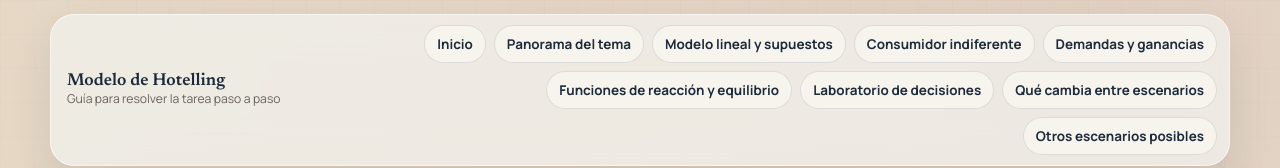
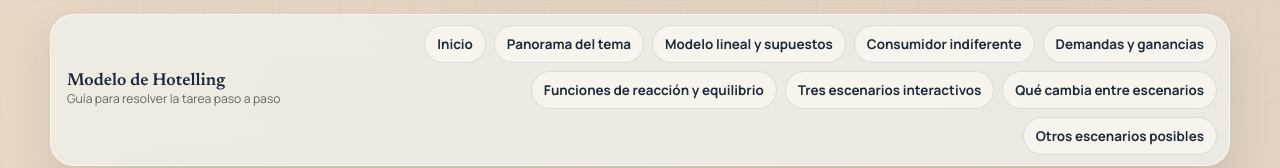
Before and after one commit to raulmormen75/ejercicios_mar_22-04-2026, a React (Vite) app: page / in a window 1280 px wide. Shown: the top 168 px of the page. Built offline with nearby package versions, Linux system fonts and the light colour scheme.

Commit message:
Actualiza etiqueta de navegación de escenarios

```diff
--- a/src/App.tsx
+++ b/src/App.tsx
@@ -16,7 +16,7 @@ const sections = [
   { id: "consumidor-indiferente", label: "Consumidor indiferente" },
   { id: "demandas-ganancias", label: "Demandas y ganancias" },
   { id: "reacciones-equilibrio", label: "Funciones de reacción y equilibrio" },
-  { id: "escenarios", label: "Laboratorio de decisiones" },
+  { id: "escenarios", label: "Tres escenarios interactivos" },
   { id: "resumen", label: "Qué cambia entre escenarios" },
   { id: "extensiones", label: "Otros escenarios posibles" },
 ];
```
